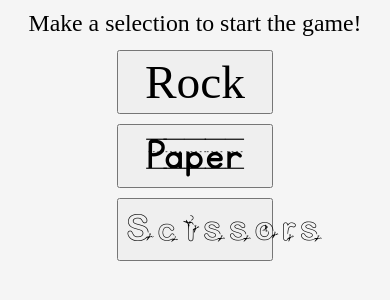
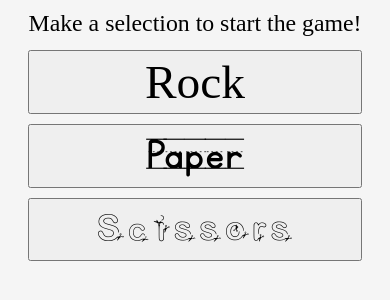
Before and after one commit to Vrok-Kronos/rockPaperScissorsOP, a plain HTML site: page index.html in a window 390 px wide. Shown: the part 168-468 px from the top of the page. Drawn offline with Linux system fonts and the light colour scheme; a web font is replaced by a local one.

Commit message:
changes css to balance pc & mobile #2

```diff
--- a/style.css
+++ b/style.css
@@ -69,5 +69,5 @@ p {
 
 button {
 	height: calc(48px + 4vw);
-	width: 40vw;
+	width: calc(280px + 14vw);
 }
```
